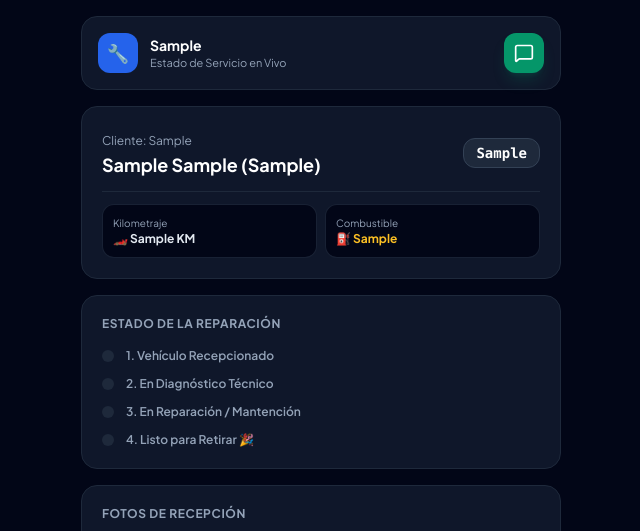
After one commit to GarciaCL/taller-mecanico-saas, a Flask app: template templates/seguimiento.html in a window 1280 px wide. The commit adds this page. Shown: the top 531 px of the page, without its empty margins (319-959 px from the left). Run offline with Flask 3, Linux system fonts and the light colour scheme; the template is opened without the code that fills it: most values are stand-ins (such as "Sample title", 1, 10 or a date in 2020); parts of the project's set-up code (start-up, migrations or seed data) failed here and were passed over; some libraries are stand-ins or nearby versions.

Commit message:
Agregado Portal del Cliente con enlace directo por WhatsApp

```diff
--- a/main.py
+++ b/main.py
@@ -123,3 +123,12 @@ def guardar_repuesto_web():
 
 if __name__ == "__main__":
     app.run(port=5000, debug=True)
+
+    from modulos.gestion_db import obtener_detalle_orden_publico  # Asegúrate de agregarla a la importación
+
+@app.route("/seguimiento/<int:orden_id>")
+def seguimiento_cliente(orden_id):
+    orden = obtener_detalle_orden_publico(orden_id)
+    if not orden:
+        return "Orden no encontrada", 404
+    return render_template("seguimiento.html", o=orden)
--- /dev/null
+++ b/templates/seguimiento.html
@@ -0,0 +1,90 @@
+<!DOCTYPE html>
+<html lang="es" class="bg-slate-950 text-slate-100">
+<head>
+    <meta charset="UTF-8">
+    <meta name="viewport" content="width=device-width, initial-scale=1.0">
+    <title>Estado de Tu Vehículo - {{ o[19] }}</title>
+    <script src="https://cdn.tailwindcss.com"></script>
+    <script src="https://unpkg.com/lucide@latest"></script>
+    <link href="https://fonts.googleapis.com/css2?family=Plus+Jakarta+Sans:wght@400;500;600;700&display=swap" rel="stylesheet">
+    <style>body { font-family: 'Plus Jakarta Sans', sans-serif; }</style>
+</head>
+<body class="min-h-screen p-4 max-w-lg mx-auto space-y-4">
+
+    <!-- CABECERA TALLER -->
+    <div class="bg-slate-900 border border-slate-800 rounded-2xl p-4 flex items-center justify-between">
+        <div class="flex items-center gap-3">
+            <div class="w-10 h-10 rounded-xl bg-blue-600 flex items-center justify-center font-bold text-lg text-white">🔧</div>
+            <div>
+                <h1 class="font-bold text-sm text-white">{{ o[19] }}</h1>
+                <p class="text-[11px] text-slate-400">Estado de Servicio en Vivo</p>
+            </div>
+        </div>
+        <a href="https://wa.me/{{ o[18]|replace('+', '')|replace(' ', '') }}" target="_blank" class="bg-emerald-600 hover:bg-emerald-500 text-white p-2.5 rounded-xl flex items-center justify-center shadow-lg shadow-emerald-600/20">
+            <i data-lucide="message-square" class="w-5 h-5"></i>
+        </a>
+    </div>
+
+    <!-- TARJETA DEL VEHÍCULO -->
+    <div class="bg-slate-900 border border-slate-800 rounded-2xl p-5 space-y-3">
+        <div class="flex justify-between items-center border-b border-slate-800 pb-3">
+            <div>
+                <span class="text-xs text-slate-400">Cliente: {{ o[17] }}</span>
+                <h2 class="text-lg font-bold text-white">{{ o[14] }} {{ o[15] }} ({{ o[16] }})</h2>
+            </div>
+            <span class="bg-slate-800 text-white font-mono font-bold px-3 py-1 rounded-xl text-sm border border-slate-700">{{ o[13] }}</span>
+        </div>
+
+        <div class="grid grid-cols-2 gap-2 text-xs">
+            <div class="bg-slate-950 p-2.5 rounded-xl border border-slate-800/80">
+                <span class="text-slate-400 block text-[10px]">Kilometraje</span>
+                <strong class="text-slate-200">🏎️ {{ o[4] }} KM</strong>
+            </div>
+            <div class="bg-slate-950 p-2.5 rounded-xl border border-slate-800/80">
+                <span class="text-slate-400 block text-[10px]">Combustible</span>
+                <strong class="text-amber-400">⛽ {{ o[5] }}</strong>
+            </div>
+        </div>
+    </div>
+
+    <!-- PROGRESO EN TIEMPO REAL -->
+    <div class="bg-slate-900 border border-slate-800 rounded-2xl p-5 space-y-4">
+        <h3 class="text-xs font-bold text-slate-400 uppercase tracking-wider">Estado de la Reparación</h3>
+
+        <div class="space-y-3">
+            <div class="flex items-center gap-3">
+                <div class="w-3 h-3 rounded-full {{ 'bg-emerald-400 ring-4 ring-emerald-400/20' if o[1] in ['recepcion','diagnostico','reparacion','entrega'] else 'bg-slate-800' }}"></div>
+                <span class="text-xs font-semibold {{ 'text-white' if o[1] == 'recepcion' else 'text-slate-400' }}">1. Vehículo Recepcionado</span>
+            </div>
+            <div class="flex items-center gap-3">
+                <div class="w-3 h-3 rounded-full {{ 'bg-emerald-400 ring-4 ring-emerald-400/20' if o[1] in ['diagnostico','reparacion','entrega'] else 'bg-slate-800' }}"></div>
+                <span class="text-xs font-semibold {{ 'text-white' if o[1] == 'diagnostico' else 'text-slate-400' }}">2. En Diagnóstico Técnico</span>
+            </div>
+            <div class="flex items-center gap-3">
+                <div class="w-3 h-3 rounded-full {{ 'bg-emerald-400 ring-4 ring-emerald-400/20' if o[1] in ['reparacion','entrega'] else 'bg-slate-800' }}"></div>
+                <span class="text-xs font-semibold {{ 'text-white' if o[1] == 'reparacion' else 'text-slate-400' }}">3. En Reparación / Mantención</span>
+            </div>
+            <div class="flex items-center gap-3">
+                <div class="w-3 h-3 rounded-full {{ 'bg-emerald-400 ring-4 ring-emerald-400/20' if o[1] == 'entrega' else 'bg-slate-800' }}"></div>
+                <span class="text-xs font-semibold {{ 'text-emerald-400' if o[1] == 'entrega' else 'text-slate-400' }}">4. Listo para Retirar 🎉</span>
+            </div>
+        </div>
+    </div>
+
+    <!-- FOTOS DE LA RECEPCIÓN -->
+    {% if o[7] or o[8] or o[9] or o[10] or o[11] %}
+    <div class="bg-slate-900 border border-slate-800 rounded-2xl p-5 space-y-3">
+        <h3 class="text-xs font-bold text-slate-400 uppercase tracking-wider">Fotos de Recepción</h3>
+        <div class="grid grid-cols-2 gap-2">
+            {% if o[7] %}<img src="{{ o[7] }}" class="rounded-xl border border-slate-800 object-cover w-full h-24">{% endif %}
+            {% if o[8] %}<img src="{{ o[8] }}" class="rounded-xl border border-slate-800 object-cover w-full h-24">{% endif %}
+            {% if o[9] %}<img src="{{ o[9] }}" class="rounded-xl border border-slate-800 object-cover w-full h-24">{% endif %}
+            {% if o[10] %}<img src="{{ o[10] }}" class="rounded-xl border border-slate-800 object-cover w-full h-24">{% endif %}
+            {% if o[11] %}<img src="{{ o[11] }}" class="rounded-xl border border-slate-800 object-cover w-full h-24">{% endif %}
+        </div>
+    </div>
+    {% endif %}
+
+    <script>lucide.createIcons();</script>
+</body>
+</html>
```
Also changed, not shown: modulos/gestion_db.py (+25 -0 lines), templates/index.html (+28 -0 lines).
